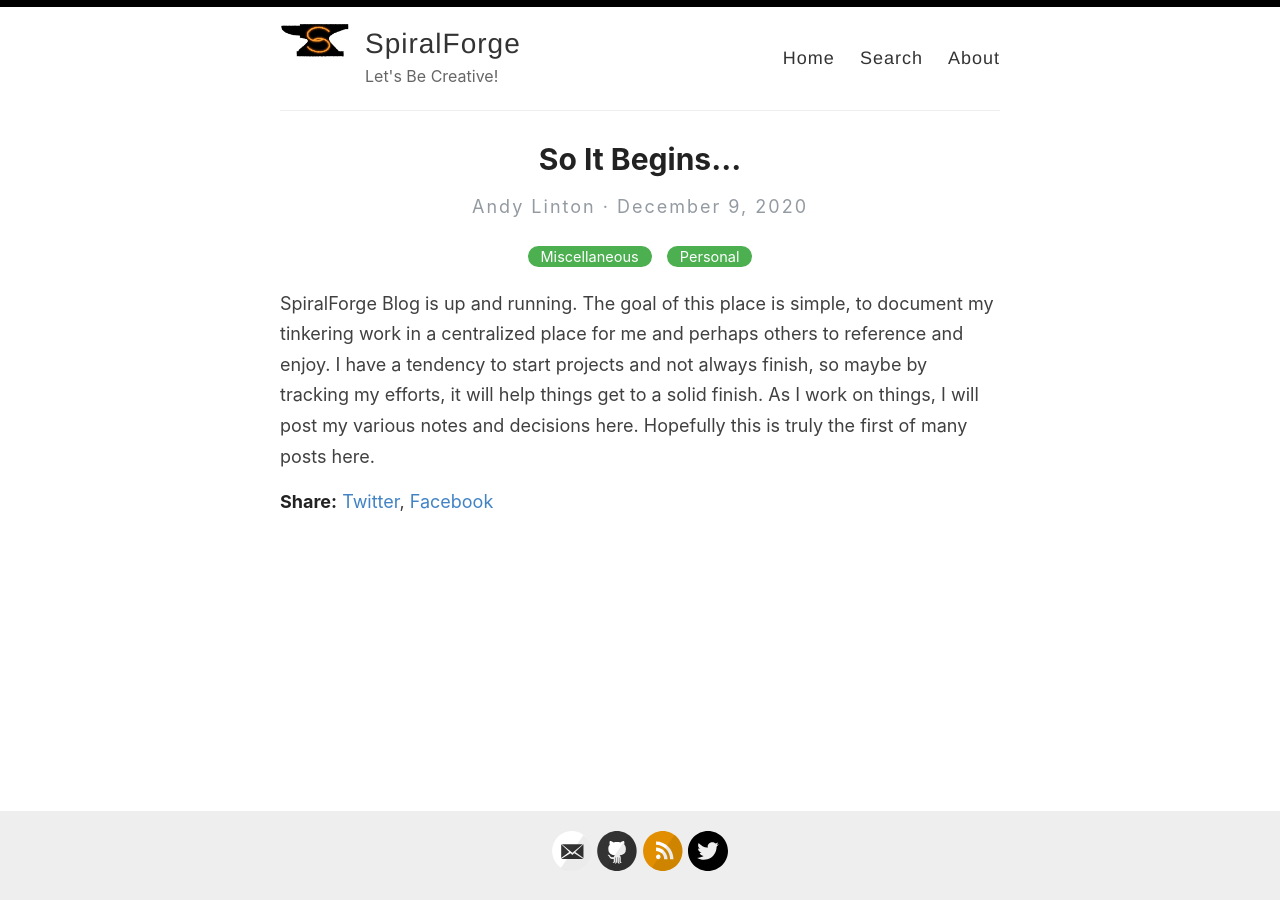
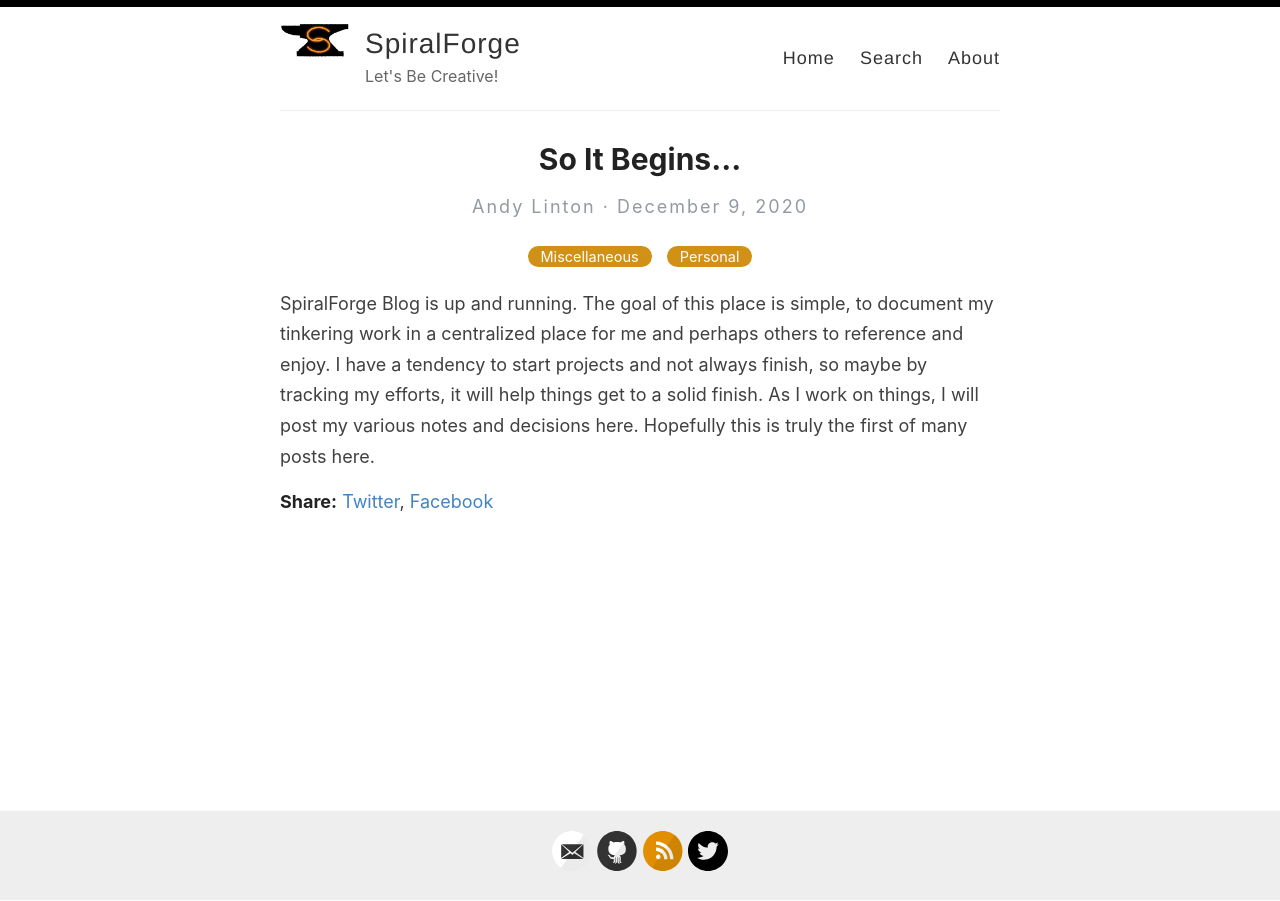
Before and after one commit to ALcatraz62/ALcatraz62.github.io, a Jekyll site: the page built from _posts/2020-12-09-So-It-Begins.md, in a window 1280 px wide. Built offline with Jekyll 4.4.1, drawn with Linux system fonts in a browser that asks for light colours.

Commit message:
fixed Gem File and updated category tag color

```diff
--- a/Gemfile
+++ b/Gemfile
@@ -1,2 +1,2 @@
 source "https://rubygems.org"
-gem 'github-pages', "~> 209" group: :jekyll_plugins
+gem 'github-pages', "~> 209", group: :jekyll_plugins
--- a/assets/style.scss
+++ b/assets/style.scss
@@ -700,7 +700,7 @@ Modules - reusable parts of our design
   font-size: 14.5px;
   padding: 2px 13px;
   border: none;
-  background-color: #4CAF50;
+  background-color: #d19016;
   border-radius: 50px;
   color: #fff;
 }
```
